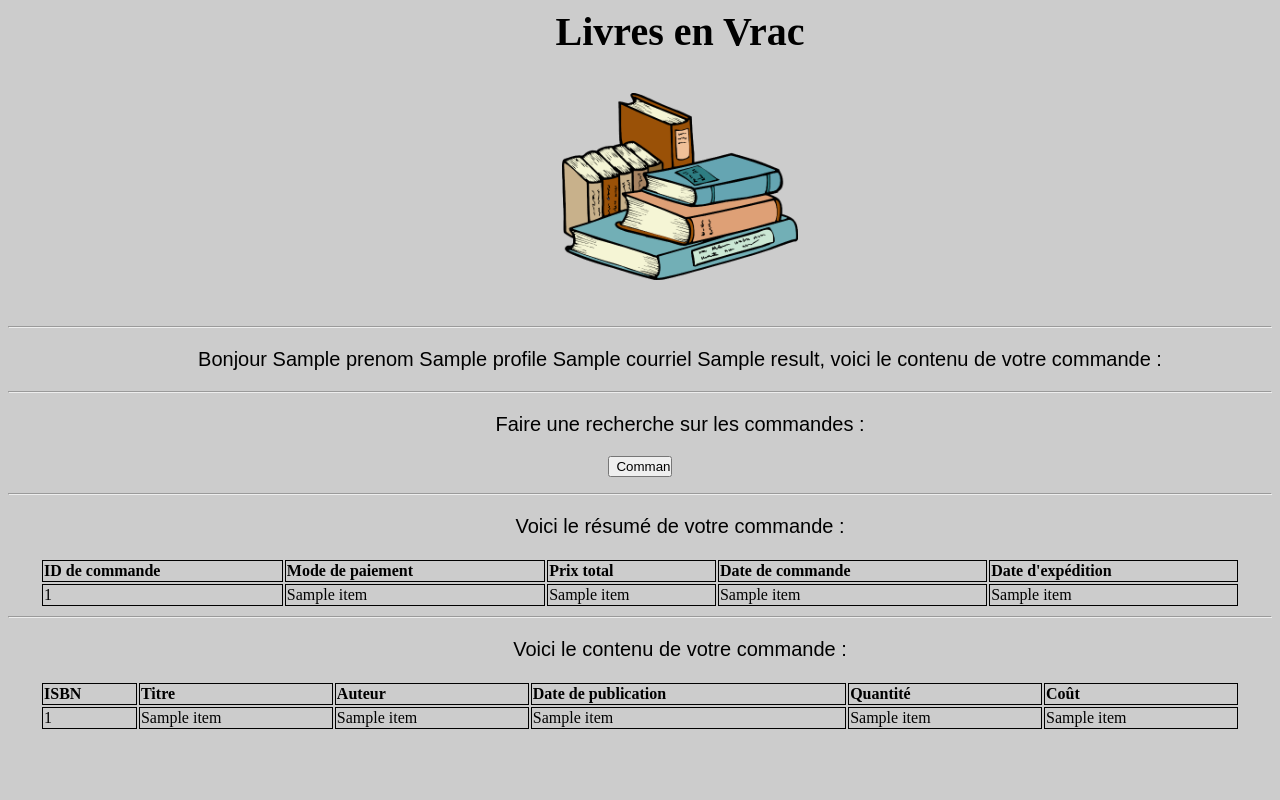
After one commit to NicLeBlanc/GLO-2005_TP, a Flask app: template templates/commande.html in a window 1280 px wide. The commit adds this page. Run offline with Flask 2, Linux system fonts and the light colour scheme; the template is opened without the code that fills it: most values are stand-ins (such as "Sample title", 1, 10 or a date in 2020).

Commit message:
Commande et ses attributs fonctionne. J'ai laissé le bouton recherche pour faciliter les recherches mais il fonctionne pas, je sais pas trop pourquoi. Pour ID_Commande il faudra faire un truc du genre "SELECT MAX(ID_commande) FROM commandes" (à vérifier, la commande sql affiche 999 mais des ID sont plus grand que 1000...). J'ai fixé mon problème de année dans recherche (il manquait un e à annee_publication). Ce qu'il reste à faire : rendre l'attribut "Quantité" manuscrit pour entrer une valeur (rajouter une limite, je peux checker ça). Rajouter un dropbox pour mode de paiement (Carte cadeau, American Express, Visa, Mastercard, Paypal). Rajouter le bouton pour ajouter au panier (aucune idée comment faire). Finalement, rendre le bouton de recherche de la page commande fonctionnel (je peux checker ça). LCC

```diff
--- a/app.py
+++ b/app.py
@@ -57,6 +57,21 @@ def recent_books():
     #
     # return render_template('bienvenu.html', livres=info)
 
+@app.route("/commande/", methods=['GET', 'POST'])
+def recent_commande():
+    result = get_commandeCourante(ProfileUtilisateur["courriel"])
+    contenu = get_commandeContenu(ProfileUtilisateur["courriel"])
+    return render_template('commande.html', result=result, contenu=contenu, profile=ProfileUtilisateur)
+
+    #return render_template('commande.html')
+
+    # cmd = 'SELECT * FROM Livres ORDER BY annee_publication DESC limit 1;'
+    # cur = conn.cursor()
+    # cur.execute(cmd)
+    # info = cur.fetchone()
+    #
+    # return render_template('bienvenu.html', livres=info)
+
 
 @app.route("/inscription/", methods=['GET', 'POST'])
 def inscription():
@@ -88,40 +103,18 @@ def inscription():
 def inscription_complete():
     return render_template('inscription_complete.html')
 
-
 @app.route("/recherche/", methods=['GET', 'POST'])
 def search_books():
-    return render_template("recherche.html")
+    return render_template('recherche.html')
 
 @app.route("/recherche/resultats_recherche/", methods=['POST','GET'])
 def results():
     recherche = request.form.get('recherche_titre')
     type_recherche = request.form.get('type_recherche')
     results = select_books(type_recherche, recherche)
-    return render_template("results.html", results=results, recherche=recherche, type_recherche=type_recherche)
+    return render_template('results.html', results=results, recherche=recherche, type_recherche=type_recherche)
 
 
-# @app.route("/recherche/", methods=['GET', 'POST'])
-# def search_books():
-#     search_query = request.args.get("query")
-#     if search_query is None:
-#         return render_template("recherche.html")
-#
-#     else:
-#         books = select_books(search_query)
-#
-#         response = {
-#             "status": 200,
-#             "books": books
-#         }
-#
-#         books_json = jsonify(response)
-#         return render_template("results.html", books=books_json)
-#
-#
-# @app.route("/recherche/livres/", methods=['GET', 'POST'])
-# def display_search():
-#     return render_template("results.html")
 
 
 if __name__ == "__main__":
--- /dev/null
+++ b/templates/commande.html
@@ -0,0 +1,70 @@
+<html>
+<head>
+<title>Commande</title>
+<link rel="stylesheet" type="text/css" href="../static/MonFichierStyle.css">
+</head>
+<body>
+
+<header class="centre_titre">Livres en Vrac </header>
+<br>
+<p><img src="..\static\test123.png" alt="Image acceuil" class="centre_image"></p>
+<br>
+
+<hr>
+<p class="centre_texte"> Bonjour {{profile.prenom}} {{profile.nom}} {{profile.courriel}} {{result.result}}, voici le contenu de votre commande :</p>
+<hr>
+
+<p class="centre_texte">
+Faire une recherche sur les commandes :
+</p>
+<form action="http://127.0.0.1:5000/commande" method="post">
+    <input type="submit" value="Commande" name="commande" class="centre_button"/>
+</form>
+<hr>
+<p class="centre_texte"> Voici le r&eacutesum&eacute de votre commande : </p>
+
+ <table class="a">
+  <tr>
+    <th>ID de commande</th>
+    <th>Mode de paiement</th>
+    <th>Prix total</th>
+    <th>Date de commande</th>
+    <th>Date d'exp&eacutedition</th>
+  </tr>
+    {% for item in result %}
+  <tr>
+    <td>{{item[0]}}</td>
+    <td>{{item[1]}}</td>
+    <td>{{item[2]}}</td>
+    <td>{{item[3]}}</td>
+    <td>{{item[4]}}</td>
+  </tr>
+    {% endfor %}
+</table>
+<hr>
+<p class="centre_texte"> Voici le contenu de votre commande : </p>
+
+<table class="a">
+  <tr>
+    <th>ISBN</th>
+    <th>Titre</th>
+    <th>Auteur</th>
+    <th>Date de publication</th>
+      <th> Quantit&eacute </th>
+      <th>Co&ucirc;t</th>
+  </tr>
+    {% for item in contenu %}
+  <tr>
+    <td>{{item[0]}}</td>
+    <td>{{item[1]}}</td>
+    <td>{{item[2]}}</td>
+    <td>{{item[3]}}</td>
+    <td>{{item[4]}}</td>
+    <td>{{item[5]}}</td>
+
+  </tr>
+    {% endfor %}
+</table>
+
+</body>
+</html>
--- a/templates/recherche.html
+++ b/templates/recherche.html
@@ -9,7 +9,7 @@
 
 <header class="centre_titre">Livres en Vrac </header>
 <br>
-<p><img src="/static/test123.png" alt="Image acceuil" class="centre_image"></p>
+<p><img src="/static/test123.png" alt="Image accueil" class="centre_image"></p>
 <hr>
 <body>
 <div class="centre_texte">
@@ -18,13 +18,13 @@
   <form action="resultats_recherche" method="post">
 <p class="centre_texte">
   <input type="text" name="recherche_titre" class = "box" id="search-field" type="text" placeholder="Rechercher des livres selon l'attribut sélectionné"><br>
-<p class="centre_texte"> Choisissez l'attribut sur lequel effecuter la recherche
+<p class="centre_texte"> Choisissez l'attribut sur lequel effectuer la recherche
 <br>
     <select name="type_recherche">
       <option value="titre">Titre</option>
       <option value="isbn">Code ISBN</option>
       <option value="auteur">Auteur</option>
-      <option value="anne_publication">Ann&eacutee de publication</option>
+      <option value="annee_publication">Ann&eacutee de publication</option>
       <option value="preface">Pr&eacuteface</option>
   </select>
     <br>
```
Also changed, not shown: commandes.sql (+41 -3 lines), function.py (+21 -0 lines), templates/bienvenu.html (+13 -6 lines).
